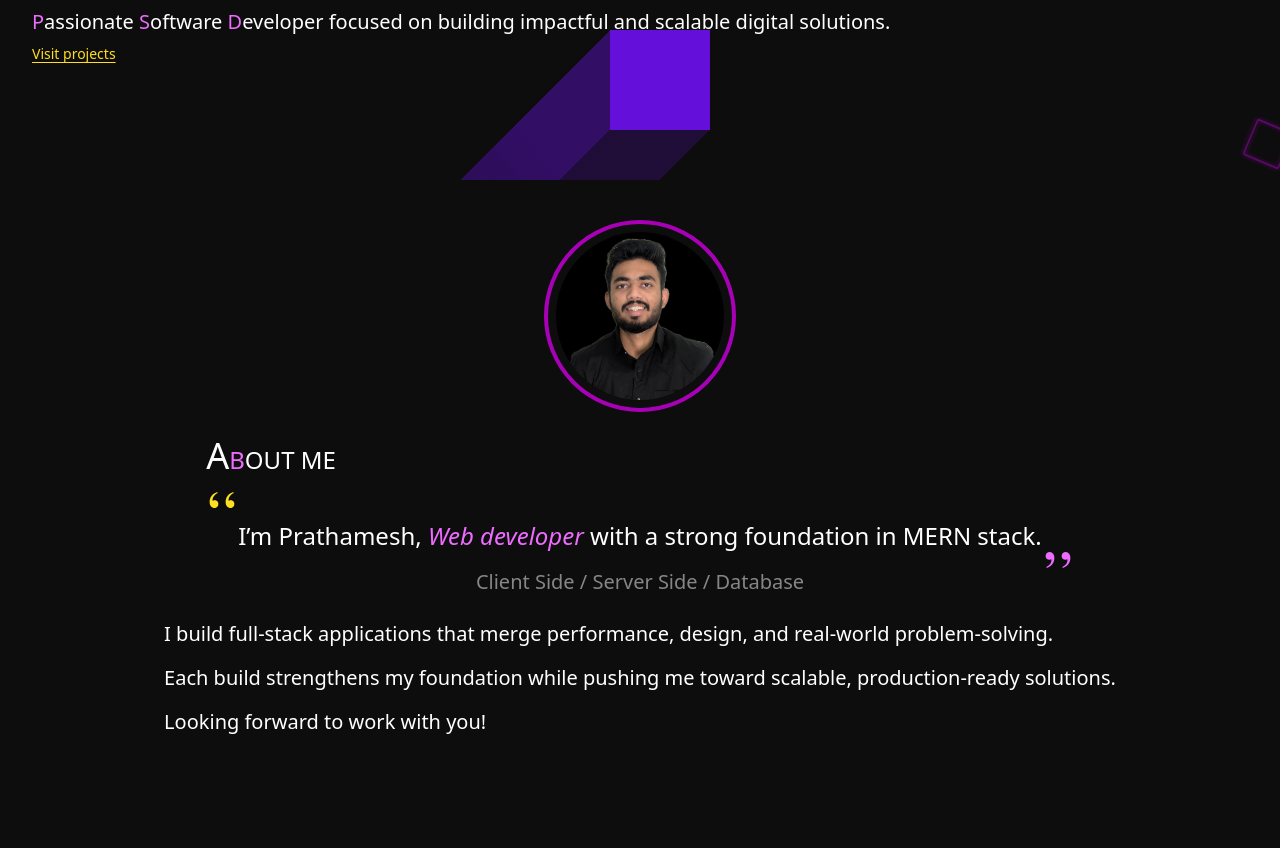
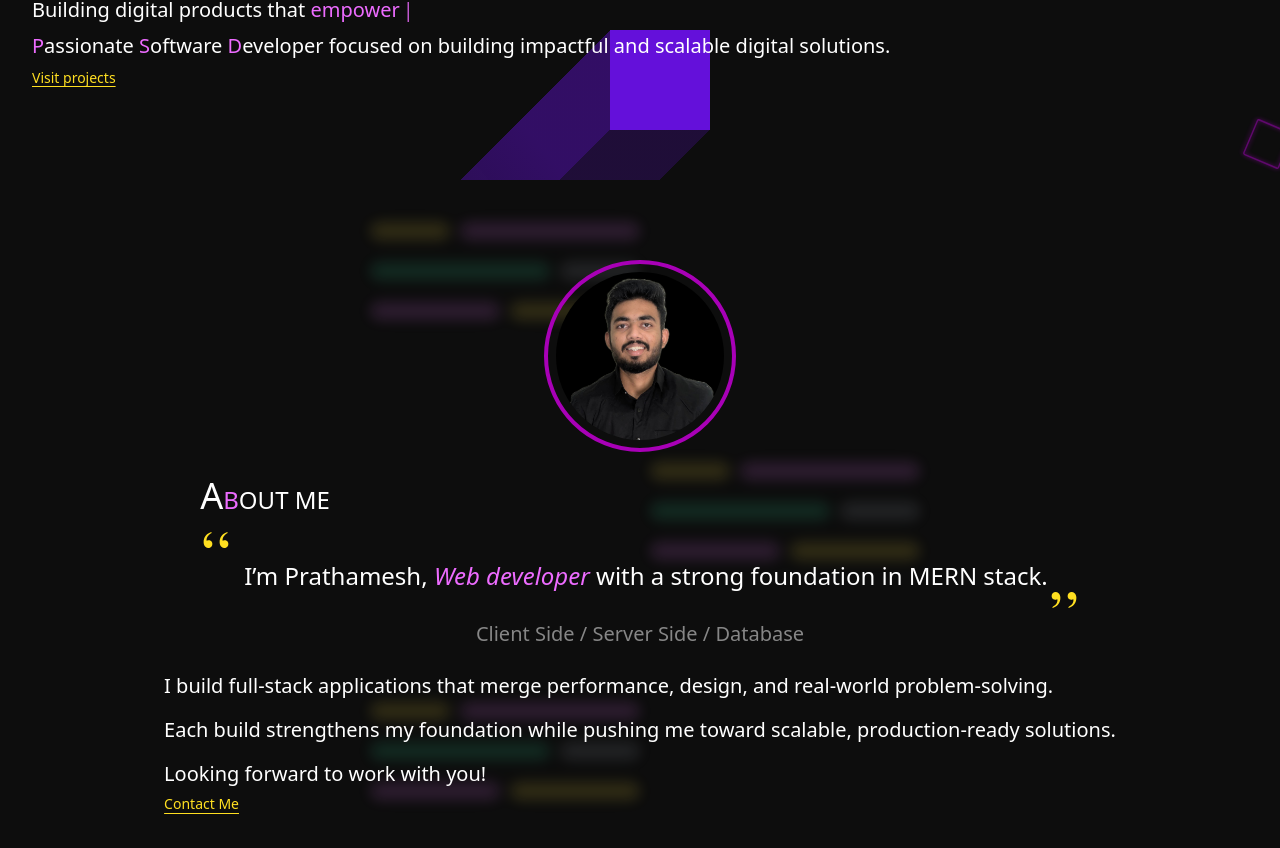
Before and after one commit to PSD24-art/portfolio, a React (Vite) app: page / in a window 1280 px wide. Shown: the part 620-1468 px from the top of the page. Before the commit the page ends 1396 px from the top, so only its background shows below. Built offline with nearby package versions, Linux system fonts and the light colour scheme.

Commit message:
Backgorung svgs added

```diff
--- a/index.html
+++ b/index.html
@@ -2,9 +2,9 @@
 <html lang="en">
   <head>
     <meta charset="UTF-8" />
-    <link rel="icon" type="image/svg+xml" href="/vite.svg" />
+    <link rel="icon" type="image/svg+xml" href="./src/assets/logo.png" />
     <meta name="viewport" content="width=device-width, initial-scale=1.0" />
-    <title>Vite + React</title>
+    <title>Developer - PSD</title>
   </head>
   <body style="background-color: rgb(13, 13, 13)">
     <div id="root"></div>
--- a/src/Components/About.jsx
+++ b/src/Components/About.jsx
@@ -1,54 +1,64 @@
 import profile from "../assets/Profile.jpg";
 import { SiComma } from "react-icons/si";
+import styles from "./About.module.css";
+import SVGS from "./SVGS";
 
 function About() {
   return (
-    <div className="flex flex-col items-center text-white m-10">
-      <div className="w-48 h-48 rounded-full border-4 border-fuchsia-700 p-2 transition-shadow duration-400 hover:shadow-[0_0_20px_rgba(255,255,255,0.45)]">
+    <>
+      <div className=" pt-20 overflow-hidden flex flex-col items-center text-white ">
+        <div className="w-48 h-48 rounded-full border-4 border-fuchsia-700 p-2 transition-shadow duration-400 hover:shadow-[0_0_20px_rgba(255,255,255,0.45)] ">
           <img src={profile} alt="profile photo" className="rounded-full" />
         </div>
-      <div className="flex flex-col">
+
+        <SVGS></SVGS>
+
+        <div className="flex flex-col ms-10 me-10">
           <div className="mt-6 text-2xl">
             {" "}
             <span className="text-4xl">A</span>
             <span className="text-2xl text-fuchsia-400">B</span>
             <span>OUT ME</span>
           </div>
-        <path
-          d="M117.207 488.433L165.999 488.62L170.638 503.714L122.08 504.239L117.207 488.433Z"
-          fill="#9C27B0"
-        ></path>
-        <div className="mt-4 flex flex-col">
+
+          <div className="mt-4 flex flex-col ">
             <div className="flex">
               <SiComma className="text-yellow-300 rotate-180" />
               <SiComma className="text-yellow-300 rotate-180" />
             </div>
-          <div className="ms-8 me-8 mt-3 text-2xl">
+            <div className="ms-11 me-8 mt-3 text-2xl">
               I’m Prathamesh,{" "}
-            <span className="text-fuchsia-400 italic">Web developer</span> with
-            a strong foundation in MERN stack.
+              <span className="text-fuchsia-400 italic">Web developer</span>{" "}
+              with a strong foundation in MERN stack.
             </div>
             <div className="flex justify-end font-serif">
-            <SiComma className="text-fuchsia-400" />
-            <SiComma className="text-fuchsia-400" />
+              <SiComma className="text-yellow-300" />
+              <SiComma className="text-yellow-300" />
             </div>
           </div>
         </div>
-      <div className="opacity-50 text-xl">
+        <div className="opacity-50 text-xl mt-3">
           Client Side / Server Side / Database
         </div>
-      <div className="mt-2 text-xl">
+        <div className="mt-2 text-xl font-extralight ms-10 me-10 mb-10 ">
           <p className="mt-4">
             I build full-stack applications that merge performance, design, and
             real-world problem-solving.
           </p>
           <p className="mt-4">
-          Each build strengthens my foundation while pushing me toward scalable,
-          production-ready solutions.
+            Each build strengthens my foundation while pushing me toward
+            scalable, production-ready solutions.
           </p>
           <p className="mt-4">Looking forward to work with you!</p>
+          <a
+            href="#"
+            className="underline underline-offset-4 text-sm text-yellow-300 hover:text-fuchsia-400"
+          >
+            Contact Me
+          </a>
         </div>
       </div>
+    </>
   );
 }
 
--- a/src/Components/About.module.css
+++ b/src/Components/About.module.css
@@ -0,0 +1,3 @@
+@theme {
+  --font-poppins: Poppins, sans-serif;
+}
--- a/src/Components/Hero.jsx
+++ b/src/Components/Hero.jsx
@@ -5,7 +5,7 @@ import Shapes from "./Shapes";
 function Hero() {
   return (
     <div className={`${main_hero} relative`}>
-      <div className="flex flex-col justify-end items-start text-3xl m-8 mb-14 pb-15">
+      <div className="flex flex-col justify-end items-start text-3xl m-8 mb-8 pb-15">
         <Shapes></Shapes>
         {/* Text content */}
         <div>Full Stack</div>
--- /dev/null
+++ b/src/Components/SVGS.jsx
@@ -0,0 +1,260 @@
+function SVGS() {
+  return (
+    <div
+      className="relative -z-1 opacity-15 blur-[7px]
+"
+    >
+      <div className="absolute -left-70 -top-60 inset-0 w-full h-full">
+        <svg className="w-80 h-10  " xmlns="http://www.w3.org/2000/svg">
+          <rect
+            x="10"
+            y="10"
+            width="80"
+            height="18"
+            rx="10"
+            ry="10"
+            fill="#fde047"
+          />
+          <rect
+            x="100"
+            y="10"
+            width="180"
+            height="18"
+            rx="10"
+            ry="10"
+            fill="#e879f9"
+          />
+        </svg>
+        <svg className="w-80 h-10 " xmlns="http://www.w3.org/2000/svg">
+          <rect
+            x="10"
+            y="10"
+            width="180"
+            height="18"
+            rx="10"
+            ry="10"
+            fill="#34d399"
+          />
+          <rect
+            x="200"
+            y="10"
+            width="80"
+            height="18"
+            rx="10"
+            ry="10"
+            fill="#9ca3af"
+          />
+        </svg>
+        <svg className="w-80 h-10 " xmlns="http://www.w3.org/2000/svg">
+          <rect
+            x="10"
+            y="10"
+            width="130"
+            height="18"
+            rx="10"
+            ry="10"
+            fill="#e879f9"
+          />
+          <rect
+            x="150"
+            y="10"
+            width="130"
+            height="18"
+            rx="10"
+            ry="10"
+            fill="#fde047"
+          />
+        </svg>
+      </div>
+      <div className="absolute inset-0 w-full h-full -z-1">
+        <svg className="w-80 h-10  " xmlns="http://www.w3.org/2000/svg">
+          <rect
+            x="10"
+            y="10"
+            width="80"
+            height="18"
+            rx="10"
+            ry="10"
+            fill="#fde047"
+          />
+          <rect
+            x="100"
+            y="10"
+            width="180"
+            height="18"
+            rx="10"
+            ry="10"
+            fill="#e879f9"
+          />
+        </svg>
+        <svg className="w-80 h-10 " xmlns="http://www.w3.org/2000/svg">
+          <rect
+            x="10"
+            y="10"
+            width="180"
+            height="18"
+            rx="10"
+            ry="10"
+            fill="#34d399"
+          />
+          <rect
+            x="200"
+            y="10"
+            width="80"
+            height="18"
+            rx="10"
+            ry="10"
+            fill="#9ca3af"
+          />
+        </svg>
+        <svg className="w-80 h-10 " xmlns="http://www.w3.org/2000/svg">
+          <rect
+            x="10"
+            y="10"
+            width="130"
+            height="18"
+            rx="10"
+            ry="10"
+            fill="#e879f9"
+          />
+          <rect
+            x="150"
+            y="10"
+            width="130"
+            height="18"
+            rx="10"
+            ry="10"
+            fill="#fde047"
+          />
+        </svg>
+      </div>
+      {/* next pair */}
+      <div className="absolute -left-70 top-60 inset-0 w-full h-full">
+        <svg className="w-80 h-10  " xmlns="http://www.w3.org/2000/svg">
+          <rect
+            x="10"
+            y="10"
+            width="80"
+            height="18"
+            rx="10"
+            ry="10"
+            fill="#fde047"
+          />
+          <rect
+            x="100"
+            y="10"
+            width="180"
+            height="18"
+            rx="10"
+            ry="10"
+            fill="#e879f9"
+          />
+        </svg>
+        <svg className="w-80 h-10 " xmlns="http://www.w3.org/2000/svg">
+          <rect
+            x="10"
+            y="10"
+            width="180"
+            height="18"
+            rx="10"
+            ry="10"
+            fill="#34d399"
+          />
+          <rect
+            x="200"
+            y="10"
+            width="80"
+            height="18"
+            rx="10"
+            ry="10"
+            fill="#9ca3af"
+          />
+        </svg>
+        <svg className="w-80 h-10 " xmlns="http://www.w3.org/2000/svg">
+          <rect
+            x="10"
+            y="10"
+            width="130"
+            height="18"
+            rx="10"
+            ry="10"
+            fill="#e879f9"
+          />
+          <rect
+            x="150"
+            y="10"
+            width="130"
+            height="18"
+            rx="10"
+            ry="10"
+            fill="#fde047"
+          />
+        </svg>
+      </div>
+      <div className="absolute top-125 inset-0 w-full h-full -z-1">
+        <svg className="w-80 h-10  " xmlns="http://www.w3.org/2000/svg">
+          <rect
+            x="10"
+            y="10"
+            width="80"
+            height="18"
+            rx="10"
+            ry="10"
+            fill="#fde047"
+          />
+          <rect
+            x="100"
+            y="10"
+            width="180"
+            height="18"
+            rx="10"
+            ry="10"
+            fill="#e879f9"
+          />
+        </svg>
+        <svg className="w-80 h-10 " xmlns="http://www.w3.org/2000/svg">
+          <rect
+            x="10"
+            y="10"
+            width="180"
+            height="18"
+            rx="10"
+            ry="10"
+            fill="#34d399"
+          />
+          <rect
+            x="200"
+            y="10"
+            width="80"
+            height="18"
+            rx="10"
+            ry="10"
+            fill="#9ca3af"
+          />
+        </svg>
+        <svg className="w-80 h-10 " xmlns="http://www.w3.org/2000/svg">
+          <rect
+            x="10"
+            y="10"
+            width="130"
+            height="18"
+            rx="10"
+            ry="10"
+            fill="#e879f9"
+          />
+          <rect
+            x="150"
+            y="10"
+            width="130"
+            height="18"
+            rx="10"
+            ry="10"
+            fill="#fde047"
+          />
+        </svg>
+      </div>
+    </div>
+  );
+}
+
+export default SVGS;
```
Also changed, not shown: src/assets/logo.png (added). Lines whose indentation alone changed are shown as unchanged.
